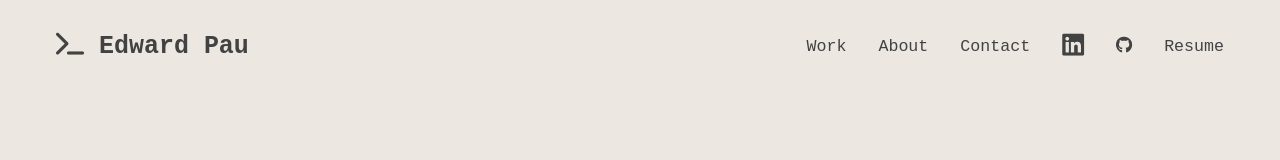
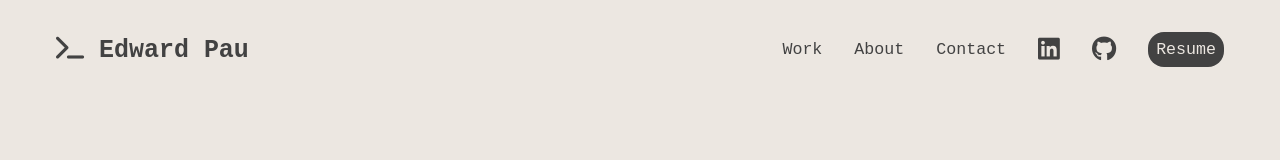
Before and after one commit to edpau/portfolio_v2, a plain HTML site: page index.html in a window 1280 px wide. Drawn offline with Linux system fonts and the light colour scheme.

Commit message:
style: Update link appearance to resemble a pill-shaped button

```diff
--- a/index.html
+++ b/index.html
@@ -48,16 +48,16 @@
                 </li>
                 <li class="nav__list-item">
                     <a class="nav__link" href="https://github.com/edpau?tab=repositories" target="_blank">
-                        <span class="fa-brands fa-github" aria-hidden="true"></span>
+                        <span class="nav__list-icon fa-brands fa-github" aria-hidden="true"></span>
                         <span class="sr-only">Github</span>
                     </a>
                 </li>
-                <!-- TODO change it to button, remove mobile and update email in the CV -->
+                <!-- TODO remove mobile and update email in the CV -->
                 <li>
-                    <a class="nav__link"
-                        href="https://drive.google.com/file/d/1EHAXx4wn2h4XQSe6Ui044rlvLo9H04VR/view?usp=share_link"
-                        target="_blank">Resume
-                    </a>
+                        <a class="nav__link nav__link--resume"
+                            href="https://drive.google.com/file/d/1EHAXx4wn2h4XQSe6Ui044rlvLo9H04VR/view?usp=share_link"
+                            target="_blank">Resume
+                        </a>
                 </li>
             </ul>
         </nav>
--- a/styles/base.css
+++ b/styles/base.css
@@ -1,13 +1,13 @@
 :root {
     --color-primary: #ECE7E1;
     --color-secondary: #E2BD9A;
-    --color-text-on-primary: #ffffff;
+    --color-text-on-primary: #424242;
     --color-text-on-secondary: #000000;
 
     --color-nav-primary: #ECE7E1;
     --color-nav-primary-text: var(--color-text-on-primary);
     --color-nav-secondary: #424242;
-    --color-nav-secondary-text: var(--color-text-on-secondary);
+    --color-nav-secondary-text: #000000;
 
     --font-primary:  "Inter", sans-serif;
     --font-secondary: "Oxygen mono", monospace;
@@ -53,7 +53,7 @@ html {
   font-family: var(--font-secondary);
   font-size: 80%;
   background-color: var(--color-nav-primary);
-  color: var(--color-nav-secondary);
+  color: var(--color-nav-primary-text);
   padding: 2rem 1rem;
 }
 
@@ -82,14 +82,26 @@ html {
 }
 
 .nav__link {
-  color: var(--color-nav-secondary);
+  color: var(--color-nav-primary-text);
   text-decoration: none;
   display: block;
 }
 
-.nav__link:hover {
-  color: var(--color-nav-secondary-text)
+.nav__link:not(.nav__link--resume):hover {
+  color: var(--color-nav-secondary-text);
 }
+
+.nav__link--resume {
+  background-color: var(--color-nav-secondary);
+  color: var(--color-primary);
+  padding: 0.5rem;
+  border-radius: 16px;
+}
+
+.nav__link--resume:hover {
+   background-color: var(--color-nav-secondary-text);
+}
+
 
 @media (min-width: 850px) {
   .nav {
```
